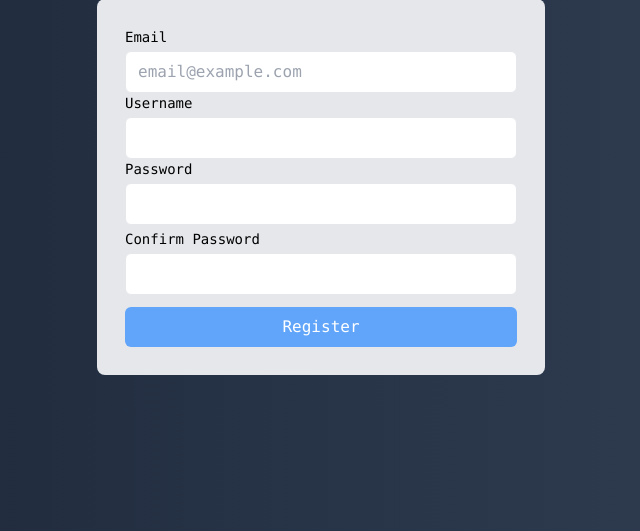
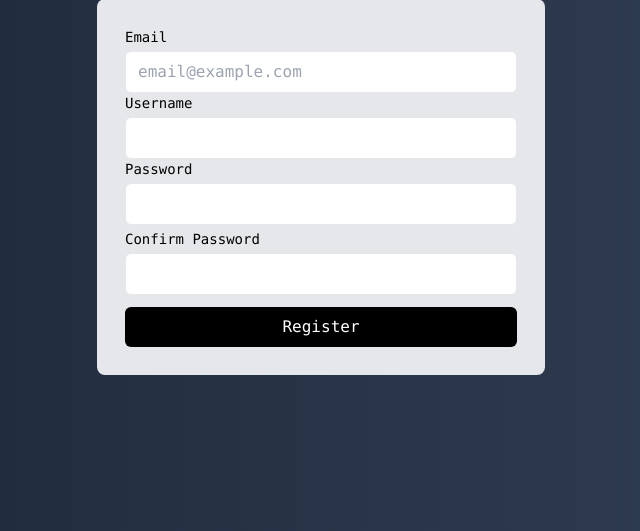
Before and after one commit to PhidLarkson/trio-chat-application, a Django app: page /signup/ in a window 1280 px wide. Shown: the part 354-885 px from the top of the page, without its empty margins (319-959 px from the left). Run offline with Django 4.2, Linux system fonts and the light colour scheme; some libraries are stand-ins or nearby versions.

Commit message:
screenshots added for readme

```diff
--- a/chatapp/templates/registration/signup.html
+++ b/chatapp/templates/registration/signup.html
@@ -43,7 +43,7 @@
                 {% endif %}
 
                 <div>
-                    <button type="submit" class="w-full rounded-md bg-blue-400 text-white py-2">Register</button>
+                    <button type="submit" class="w-full rounded-md bg-black text-white py-2">Register</button>
                 </div>
 
             </form>
```
Also changed, not shown: chatapp/db.sqlite3, 3 other files.
